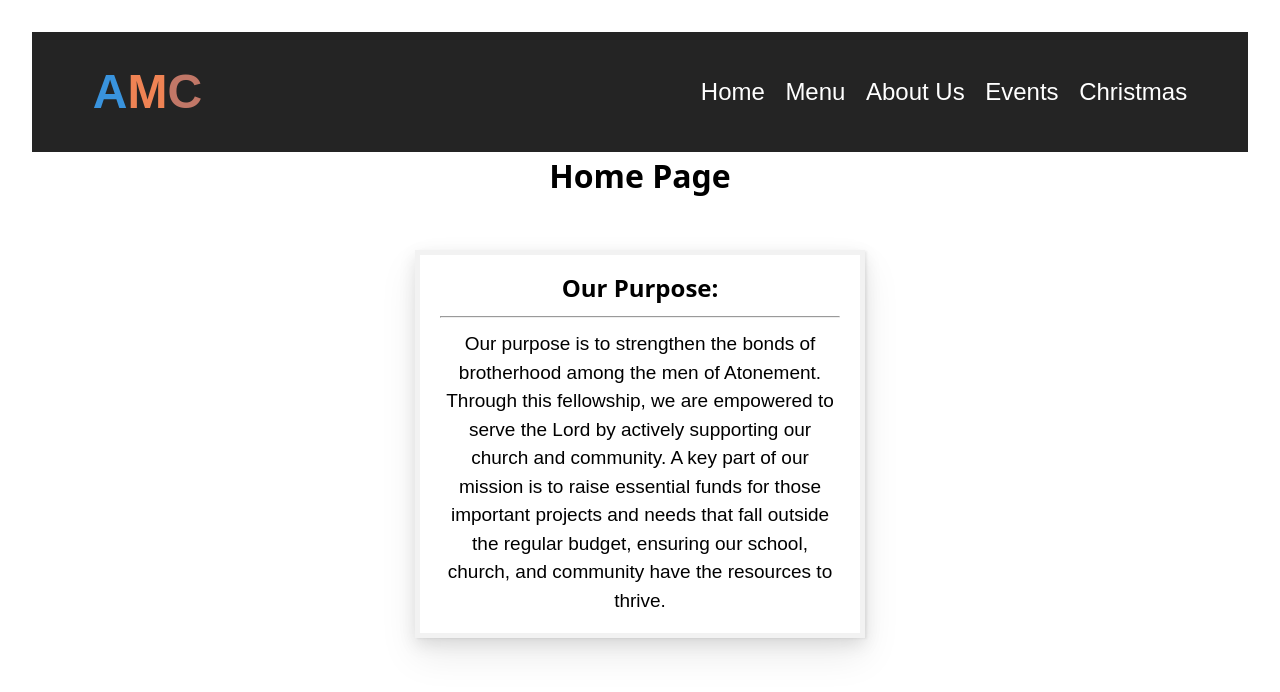
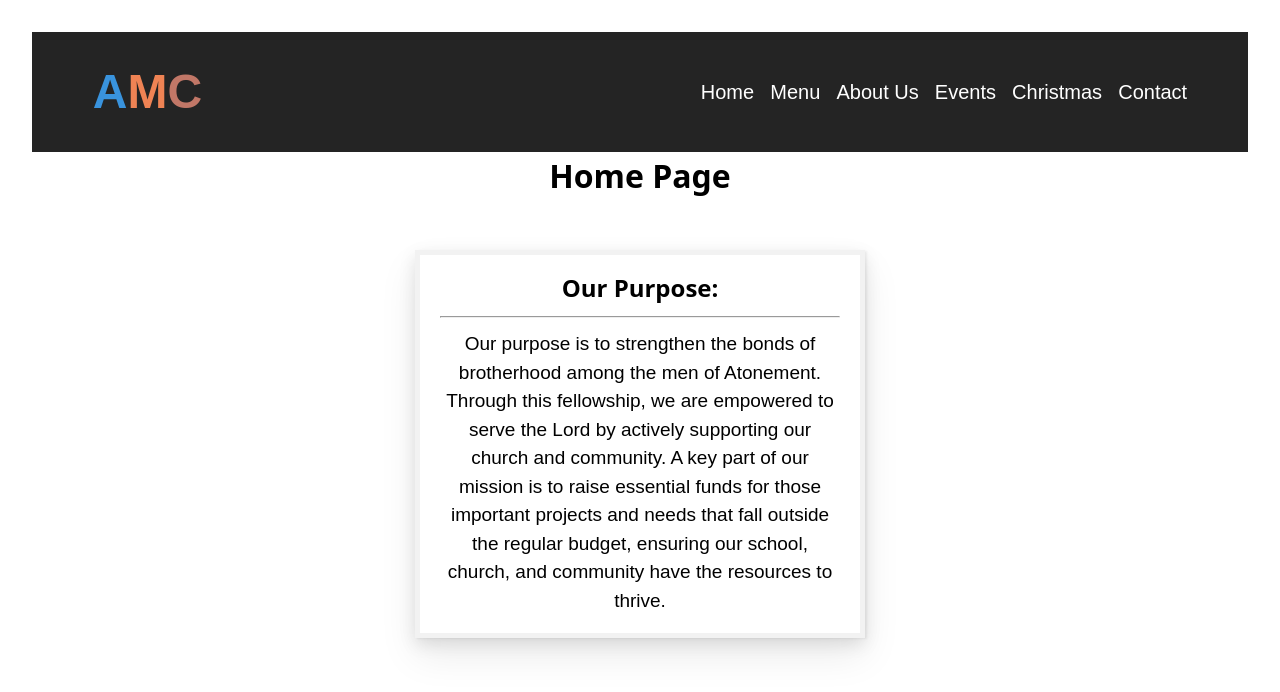
Before and after one commit to sigdotcom/AtonementMensClubWebsite, a React (Vite) app: page / in a window 1280 px wide. Shown: the top 692 px of the page. Built offline with nearby package versions, Linux system fonts and the light colour scheme; a web font is replaced by a local one.

Commit message:
added contact page

```diff
--- a/src/App.jsx
+++ b/src/App.jsx
@@ -1,11 +1,12 @@
-import { BrowserRouter as Router, Routes, Route } from 'react-router-dom';
+import { BrowserRouter as Router, Routes, Route } from "react-router-dom";
 import Layout from "./components/Layout";
 import Home from "./pages/Home/Home";
 import Menu from "./pages/Menu/Menu";
 import About from "./pages/About/About";
 import Events from "./pages/Events/Events";
-import Christmas from "./pages/Christmas/Christmas"
-import './App.css';
+import Christmas from "./pages/Christmas/Christmas";
+import Contact from "./pages/Contact/Contact";
+import "./App.css";
 
 //probably don't need to touch
 function App() {
@@ -19,10 +20,11 @@ function App() {
           <Route path="about" element={<About />} />
           <Route path="events" element={<Events />} />
           <Route path="christmas" element={<Christmas />} />
+          <Route path="contact" element={<Contact />} />
         </Route>
       </Routes>
     </Router>
-  )
+  );
 }
 
-export default App
+export default App;
--- a/src/components/Navbar/Navbar.css
+++ b/src/components/Navbar/Navbar.css
@@ -24,7 +24,7 @@
   width: 40%;
   justify-content: space-between;
   list-style: none;
-  font-size: 24px;
+  font-size: 20px;
 }
 
 #atmLogo {
--- a/src/components/Navbar/Navbar.jsx
+++ b/src/components/Navbar/Navbar.jsx
@@ -39,6 +39,9 @@ function Navbar() {
         <li>
           <Link to={"/christmas"}>Christmas</Link>
         </li>
+        <li>
+          <Link to={"/contact"}>Contact</Link>
+        </li>
       </ul>
     </div>
   );
--- /dev/null
+++ b/src/pages/Contact/Contact.jsx
@@ -0,0 +1,12 @@
+import "./Contact.css";
+
+function Contact() {
+  return (
+    //About page here
+    <div className="contact">
+      <p>contact page</p>
+    </div>
+  );
+}
+
+export default Contact;
```
Also changed, not shown: src/pages/Contact/Contact.css (added).
